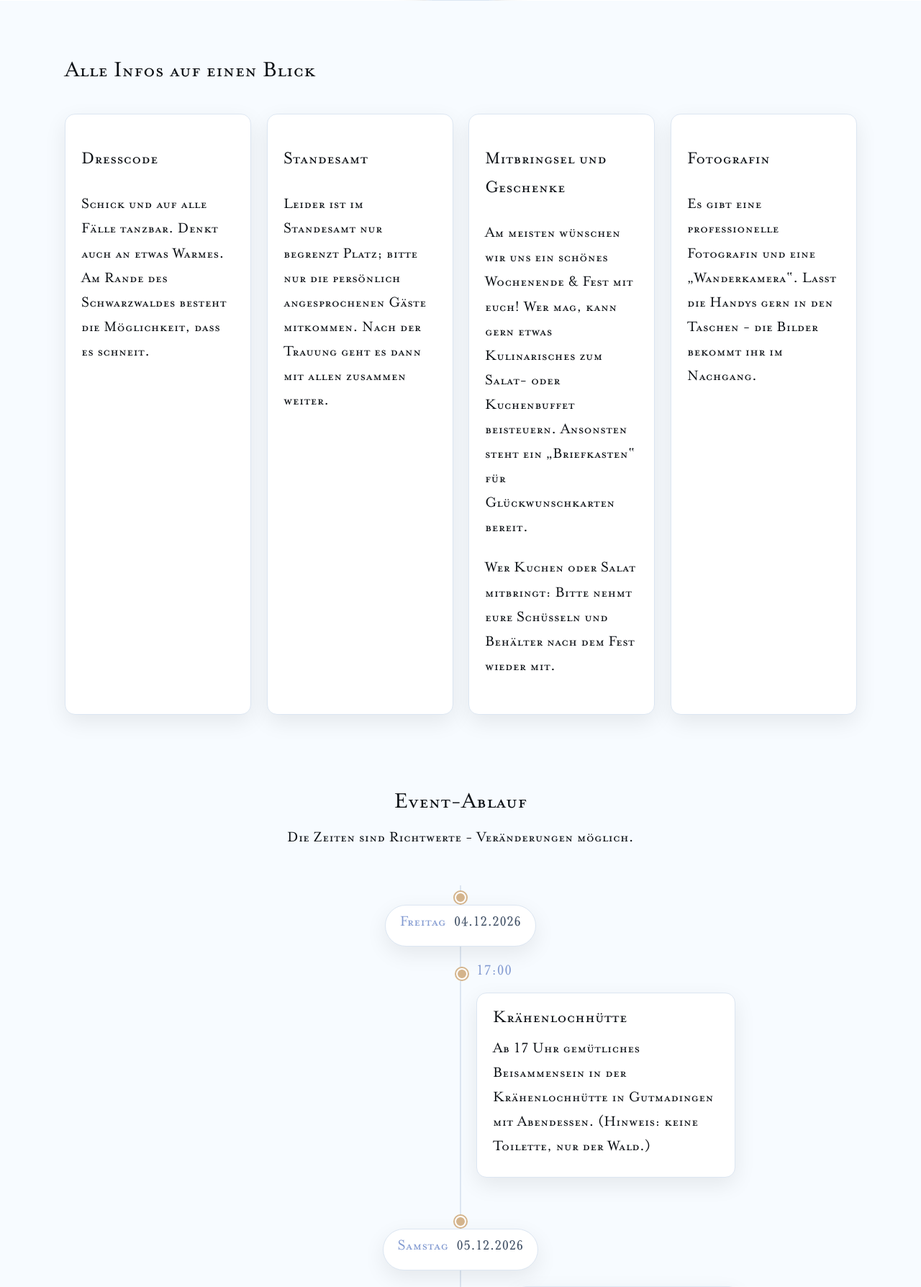
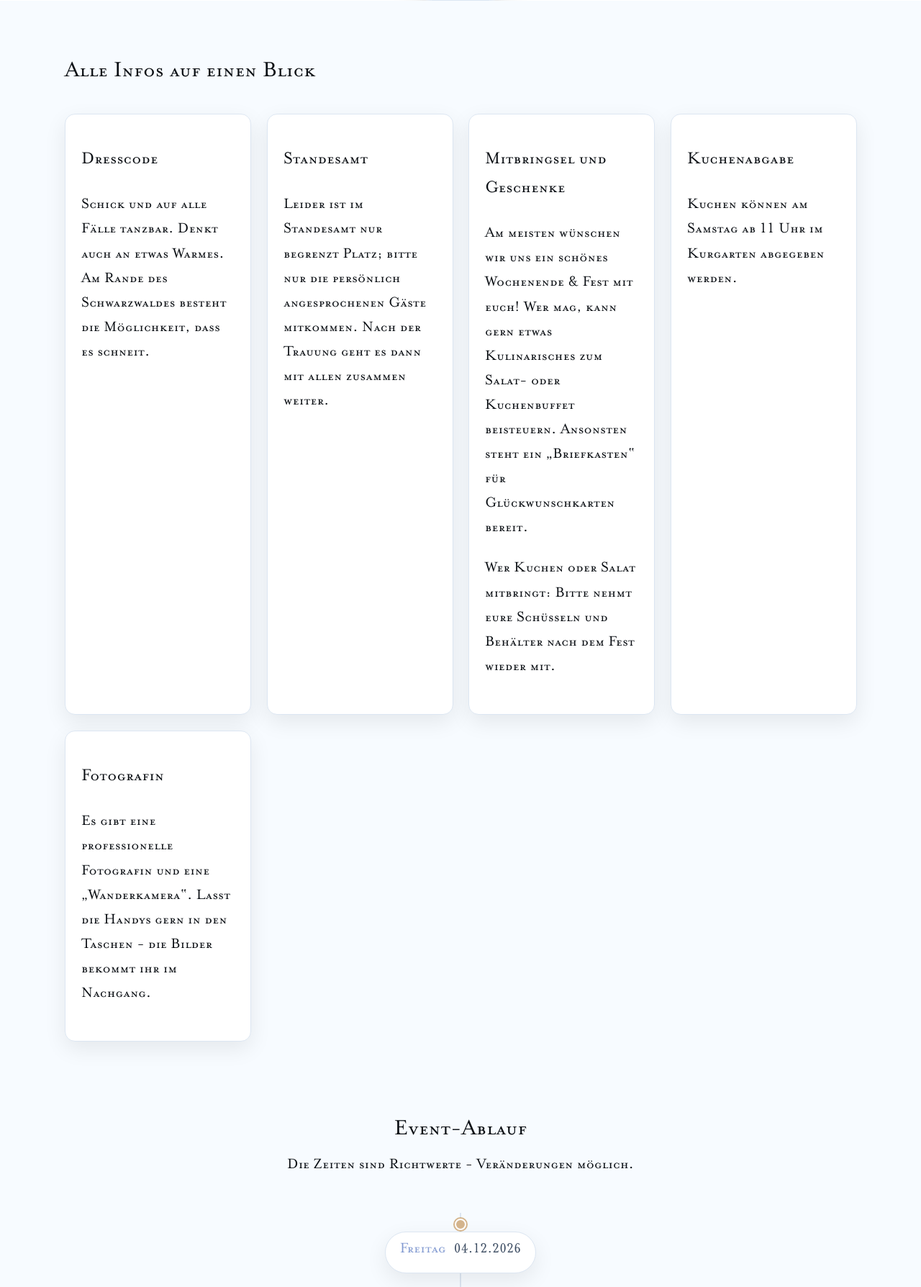
Before and after one commit to philippwirtz/Winterhochzeit, a Flask app: page / in a window 1280 px wide. Shown: the part 1299-3087 px from the top of the page at 72% size. Run offline with Flask 3, Linux system fonts and the light colour scheme; the visitor is signed in with stand-in values (Sample User, id 1); some libraries are stand-ins or nearby versions.

Commit message:
Zeitleiste und Infos: Empfang 12:30, Kuchenabgabe, Hinweis Krähenlochhütte
- Empfang beginnt um 12:30 statt 13:00
- Neue Infokarte: Kuchen können am Samstag ab 11 Uhr im Kurgarten abgegeben werden
- Krähenlochhütte: "Toilettenhäuschen (Plumpsklo) vorhanden" statt Hinweis zum Wald
- Tests für alle drei Änderungen ergänzt

Co-Authored-By: Claude Sonnet 5.5 <noreply@anthropic.com>

```diff
--- a/templates/index.html
+++ b/templates/index.html
@@ -74,6 +74,12 @@
                 </p>
             </article>
             <article class="feature">
+                <h3>Kuchenabgabe</h3>
+                <p>
+                    Kuchen können am Samstag ab 11 Uhr im Kurgarten abgegeben werden.
+                </p>
+            </article>
+            <article class="feature">
                 <h3>Fotografin</h3>
                 <p>
                     Es gibt eine professionelle Fotografin und eine „Wanderkamera“.
@@ -104,7 +110,7 @@
                     <h3 class="timeline__title">Krähenlochhütte</h3>
                     <p class="timeline__text">
                         Ab 17 Uhr gemütliches Beisammensein in der Krähenlochhütte in Gutmadingen mit Abendessen.
-                        (Hinweis: keine Toilette, nur der Wald.)
+                        Toilettenhäuschen (Plumpsklo) vorhanden.
                     </p>
                 </div>
             </li>
@@ -126,7 +132,7 @@
             </li>
 
             <li class="timeline__item reveal" style="--i:4">
-                <time class="timeline__time" datetime="{{ saturday_start.strftime('%Y-%m-%dT13:00') }}">13:00</time>
+                <time class="timeline__time" datetime="{{ saturday_start.strftime('%Y-%m-%dT12:30') }}">12:30</time>
                 <div class="timeline__card">
                     <h3 class="timeline__title">Empfang</h3>
                     <p class="timeline__text">Sektempfang & Häppchen, Gruppenfotos & gute Laune.</p>
```
Also changed, not shown: tests/run_tests.py (+8 -0 lines).
